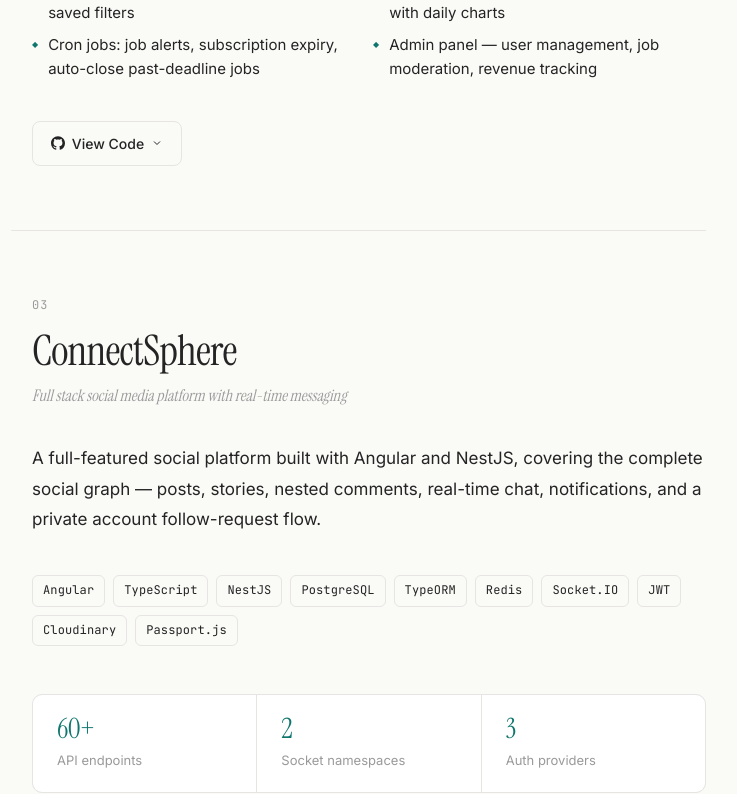
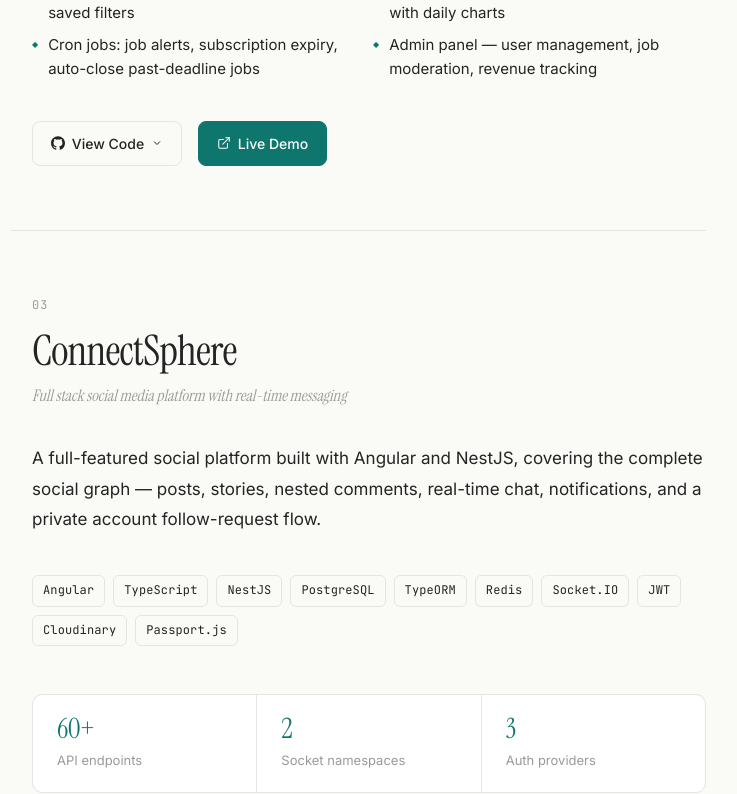
Before and after one commit to Anushidh/my-portfolio, a Next.js app: page / in a window 1280 px wide. Shown: the part 5829-6623 px from the top of the page, without its empty margins (282-1019 px from the left). Built offline with nearby package versions, Linux system fonts and the light colour scheme.

Commit message:
deploy link

```diff
--- a/components/Projects.tsx
+++ b/components/Projects.tsx
@@ -143,7 +143,7 @@ const projects: Project[] = [
       { label: "Frontend", href: "https://github.com/Anushidh/JOB-PLATFORM-FRONTEND" },
       { label: "Backend",  href: "https://github.com/Anushidh/JOB-PLATFORM-BACKEND" },
     ],
-    demo: undefined,
+    demo: "https://hireflow-demo-placeholder.vercel.app",
     accentColor: "#0F766E",
   },
   {
@@ -195,7 +195,7 @@ const projects: Project[] = [
       { label: "Frontend", href: "https://github.com/Anushidh/SOCIAL-MEDIA-FRONTEND" },
       { label: "Backend",  href: "https://github.com/Anushidh/SOCIAL-MEDIA-BACKEND" },
     ],
-    demo: undefined,
+    demo: "https://social-media-frontend-six-chi.vercel.app",
     accentColor: "#0F766E",
   },
 ];
```
